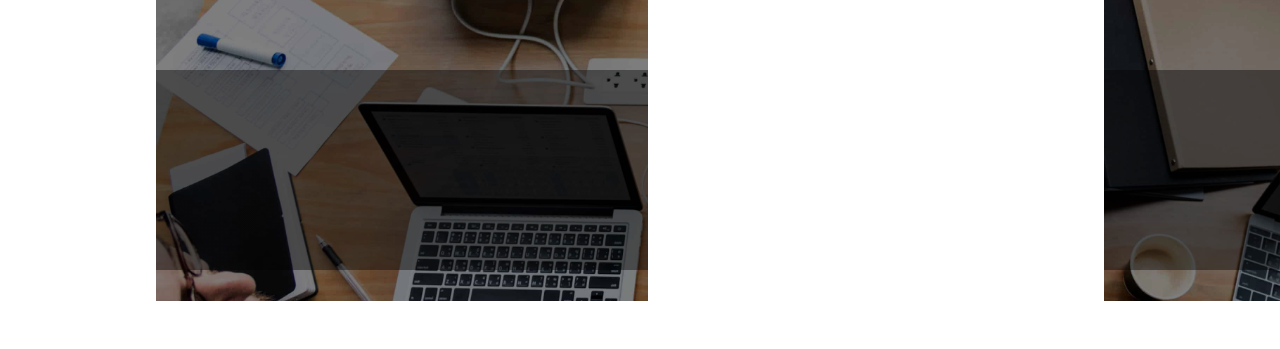
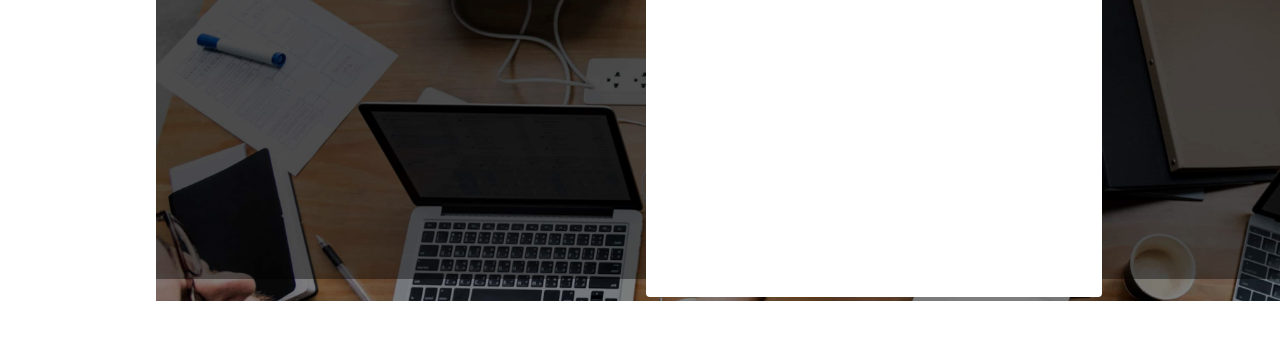
Before and after one commit to Rolyamparo/goit-markup-hw-06, a plain HTML site: page index.html in a window 1280 px wide. Both pictures are taken after a click on the button "Order Service". Shown: the part 451-800 px from the top of the page. Drawn offline with Linux system fonts and the light colour scheme.

Commit message:
index.html, css/styles.css update

```diff
--- a/css/styles.css
+++ b/css/styles.css
@@ -138,6 +138,17 @@
     box-shadow: 0 5px 10px 0 rgba(0, 0, 0, 0.2), 0 10px 20px 0 rgba(0, 0, 0, 0.19);
     }
 
+.icon::after {
+    content: " ";
+    display: block;
+    height: 4px;
+    width: 100%;
+    border-radius: 2px;
+    background-color: var(--iris);
+    position: relative;
+    top: 20px;
+}
+
 
 li {
 text-align: left;
@@ -256,30 +267,33 @@ button {
         cursor: pointer;
         background-color: var(--ocean);
         box-shadow: 0 5px 10px 0 rgba(0, 0, 0, 0.2), 0 10px 20px 0 rgba(0, 0, 0, 0.19);
+        transition: 250ms cubic-bezier(0.04, 0.0, 0.2, 1);
         }
 .backdrop {
-    width: 100%;
-    height: 100%;
+    width: 950px;
+    height: 680px;
     background-color: rgba(0, 0, 0, 0.40);
-    margin: 0;
-    top: 0;
-
-
-    position: static;
-    display: flex;
+    /* margin: 0px; */
+    margin-right: 800px;
+    top: 6.2%;
+    padding-left: 490px;
+    position: fixed;
+    /* display: flex; */
+    display: block;
     justify-content: center;
     align-items: center;
     transition: opacity 250ms cubic-bezier(0.04, 0.0, 0.2, 1);
 }
 .modal {
     width: 408px;
-    height: 584px;
+    height: 650px;
     background-color: var(--white);
     border-radius: 4px;
     padding: 24px;
-    display: relative;
+    display: auto;
     justify-content: center;
-    position: static;
+    position: auto;
+    align-items: center;
 
 
 
@@ -393,7 +407,8 @@ h2 {
     text-decoration: none;
     border-radius: 0px 0px 4px 4px;
     box-shadow: 0px 2px 1px 0px rgba(46, 47, 66, 0.08), 0px 1px 1px 0px rgba(46, 47, 66, 0.16), 0px 1px 6px 0px rgba(46, 47, 66, 0.08);
-    }
+    transition: opacity 250ms cubic-bezier(0.04, 0.0, 0.2, 1);
+}
 .services {
     text-decoration: none;
     list-style-type: none;
@@ -422,6 +437,7 @@ h2 {
     /* box-shadow: 0px 10px 10px 0px rgba(46, 47, 66, 0.08), 0px 15px 20px 0px rgba(46, 47, 66, 0.16), 0px 10px 20px 0px rgba(46, 47, 66, 0.08); */
     opacity: .9;
     transform: translateY(0)
+
 }
 
 .services-offered-image {
```
Also changed, not shown: index.html (+1 -0 lines).
